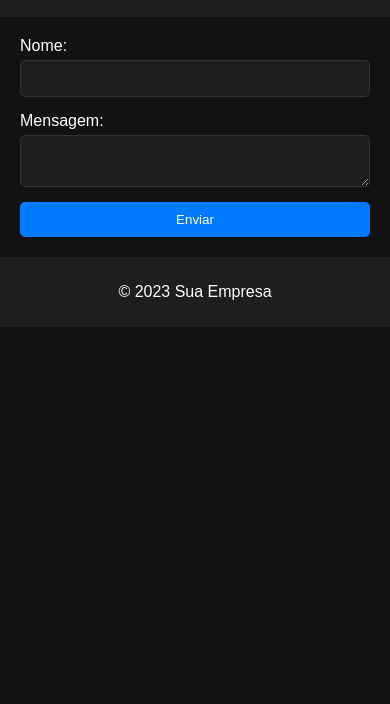
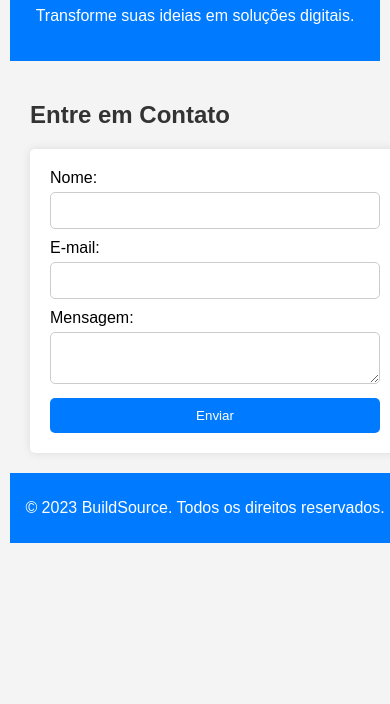
Before and after one commit to build-source/buildsource-landing-whatsapp5, a website: page index.html in a window 390 px wide. Shown: the part 140-844 px from the top of the page. Drawn offline with Linux system fonts and the light colour scheme.

Commit message:
[BuildSource] Criar landing page de uma página para a BuildSource, responsiva com form

```diff
--- a/index.html
+++ b/index.html
@@ -3,24 +3,33 @@
 <head>
     <meta charset="UTF-8">
     <meta name="viewport" content="width=device-width, initial-scale=1.0">
-    <title>Landing Page WhatsApp</title>
+    <title>Landing Page - BuildSource</title>
     <link rel="stylesheet" href="style.css">
 </head>
 <body>
     <header>
-        <h1>Entre em Contato pelo WhatsApp</h1>
+        <h1>Bem-vindo à BuildSource</h1>
+        <p>Transforme suas ideias em soluções digitais.</p>
     </header>
     <main>
+        <section id="contact">
+            <h2>Entre em Contato</h2>
             <form id="contactForm">
                 <label for="name">Nome:</label>
                 <input type="text" id="name" name="name" required>
+
+                <label for="email">E-mail:</label>
+                <input type="email" id="email" name="email" required>
+
                 <label for="message">Mensagem:</label>
                 <textarea id="message" name="message" required></textarea>
+
                 <button type="submit">Enviar</button>
             </form>
+        </section>
     </main>
     <footer>
-        <p>&copy; 2023 Sua Empresa</p>
+        <p>&copy; 2023 BuildSource. Todos os direitos reservados.</p>
     </footer>
     <script src="script.js"></script>
 </body>
--- a/script.js
+++ b/script.js
@@ -2,10 +2,12 @@ document.getElementById('contactForm').addEventListener('submit', function(event
     event.preventDefault();
 
     const name = document.getElementById('name').value;
+    const email = document.getElementById('email').value;
     const message = document.getElementById('message').value;
-    const phoneNumber = '5548988773779';
 
-    const whatsappUrl = `https://wa.me/${phoneNumber}?text=${encodeURIComponent(`Olá, meu nome é ${name}. ${message}`)}`;
+    const whatsappNumber = '5548988773779';
+    const whatsappMessage = `Olá, meu nome é ${name}. Meu e-mail é ${email}. Mensagem: ${message}`;
+    const whatsappUrl = `https://wa.me/${whatsappNumber}?text=${encodeURIComponent(whatsappMessage)}`;
 
-    window.location.href = whatsappUrl;
+    window.open(whatsappUrl, '_blank');
 });
--- a/style.css
+++ b/style.css
@@ -1,13 +1,13 @@
 body {
     font-family: Arial, sans-serif;
-    background-color: #121212;
-    color: #ffffff;
     margin: 0;
     padding: 0;
+    background-color: #f4f4f4;
 }
 
 header {
-    background-color: #1e1e1e;
+    background: #007bff;
+    color: white;
     padding: 20px;
     text-align: center;
 }
@@ -16,41 +16,57 @@ main {
     padding: 20px;
 }
 
+h2 {
+    color: #333;
+}
+
 form {
-    display: flex;
-    flex-direction: column;
-    max-width: 400px;
-    margin: auto;
+    background: white;
+    padding: 20px;
+    border-radius: 5px;
+    box-shadow: 0 0 10px rgba(0, 0, 0, 0.1);
 }
 
 label {
+    display: block;
     margin-bottom: 5px;
 }
 
 input, textarea {
+    width: 100%;
     padding: 10px;
-    margin-bottom: 15px;
-    border: 1px solid #333;
+    margin-bottom: 10px;
+    border: 1px solid #ccc;
     border-radius: 5px;
-    background-color: #1e1e1e;
-    color: #ffffff;
 }
 
 button {
-    padding: 10px;
-    background-color: #007bff;
+    background: #007bff;
     color: white;
     border: none;
+    padding: 10px 15px;
     border-radius: 5px;
     cursor: pointer;
 }
 
 button:hover {
-    background-color: #0056b3;
+    background: #0056b3;
 }
 
 footer {
     text-align: center;
     padding: 10px;
-    background-color: #1e1e1e;
+    background: #007bff;
+    color: white;
+    position: relative;
+    bottom: 0;
+    width: 100%;
 }
+
+
+/* Regras responsivas adicionadas pela BuildSource Factory */
+@media (max-width: 768px) {
+  body { padding: 10px; }
+  form { width: 100%; max-width: 100%; }
+  input, textarea, button { width: 100%; box-sizing: border-box; }
+}
```
Also changed, not shown: package.json (+6 -3 lines), tests/app.test.mjs (added, +61 -0 lines), README.md. Lines whose indentation alone changed are shown as unchanged.
